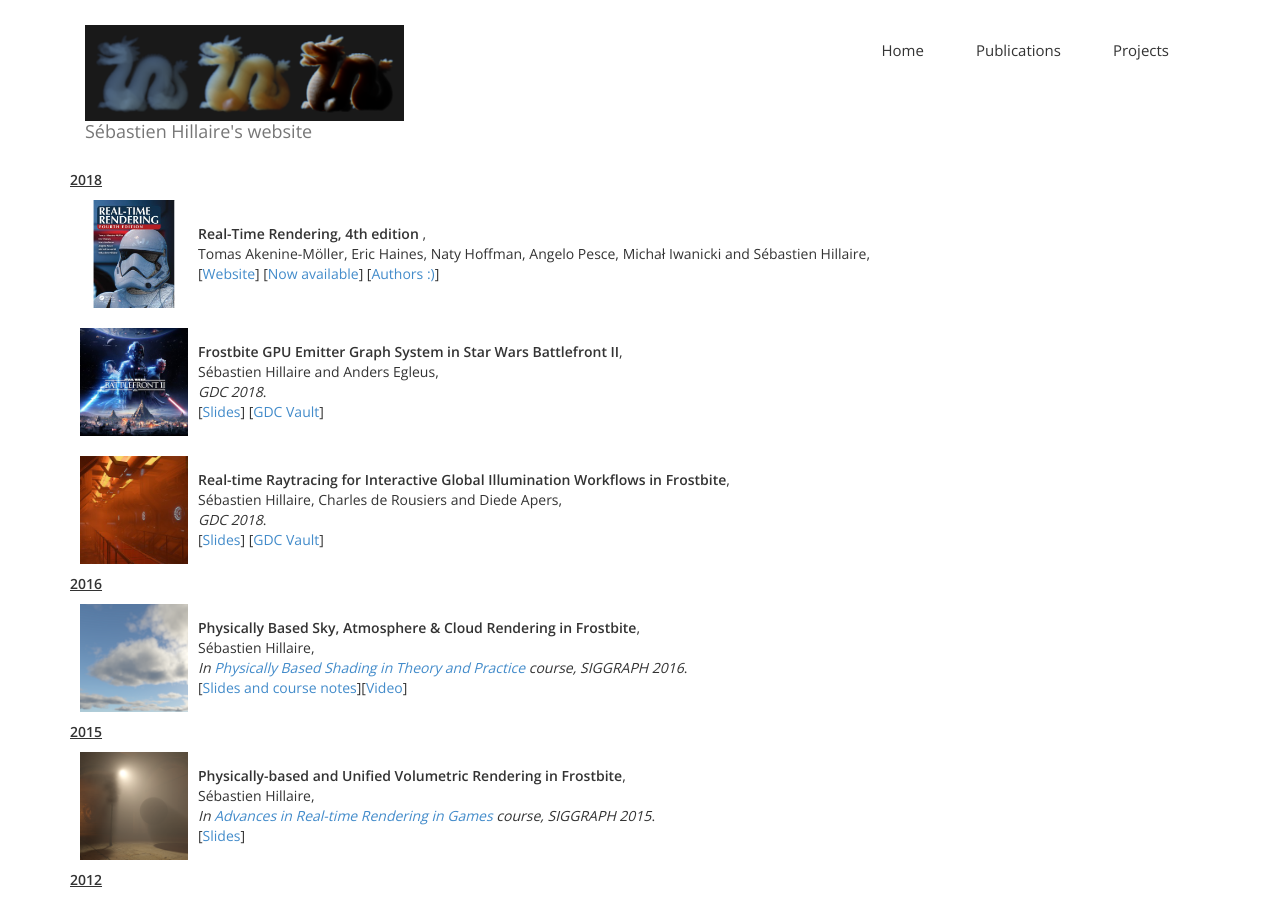
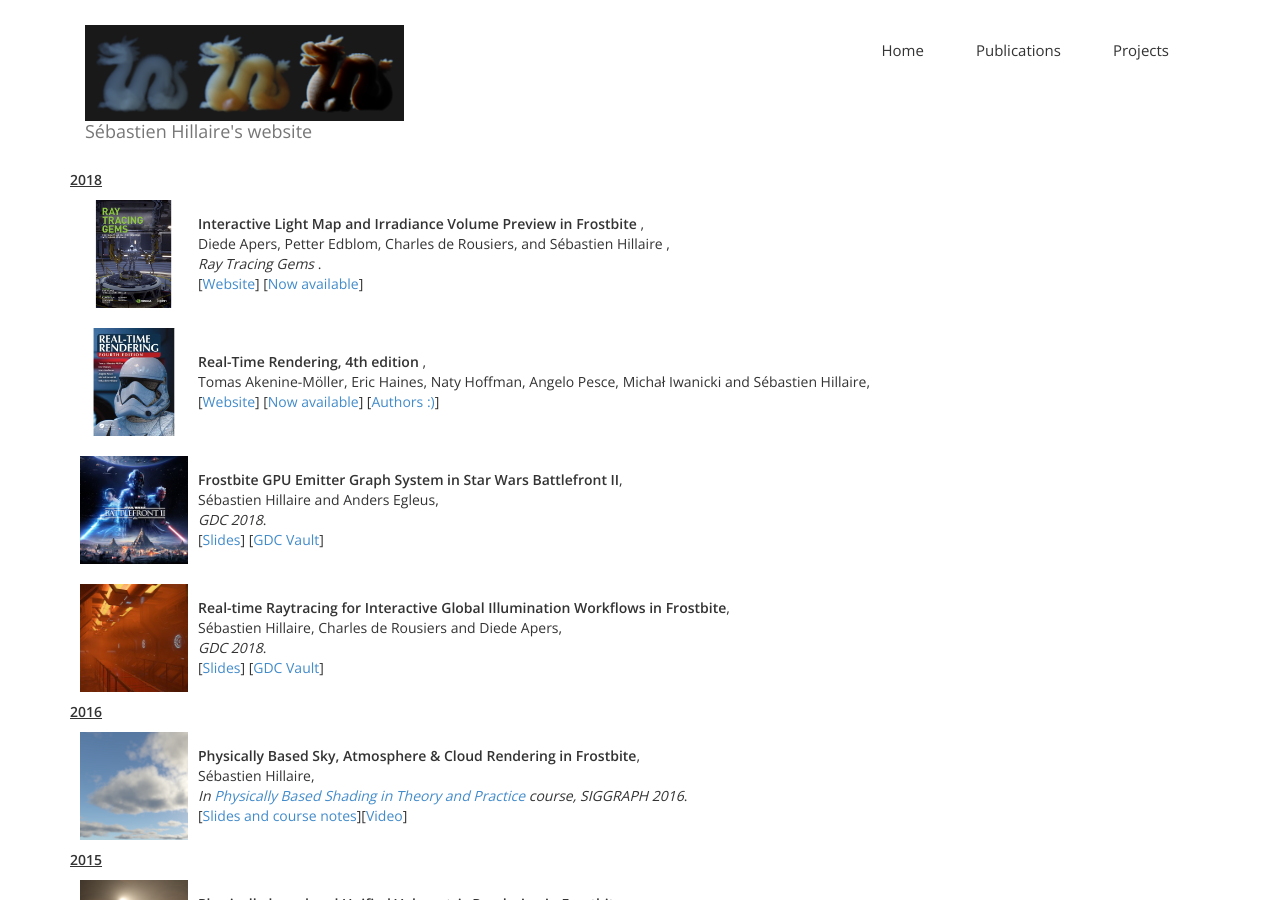
Before and after one commit to sebh/sebh.github.io, a Jekyll site: the page built from publications.html, in a window 1280 px wide and 900 px high. Built offline with Jekyll 4.4.1, drawn with Linux system fonts in a browser that asks for light colours; nearby versions of some CDN libraries; some web fonts are replaced.

Commit message:
Updated publication list

```diff
--- a/publications.html
+++ b/publications.html
@@ -55,6 +55,15 @@ permalink: /publications/
 
 
         <table class="pub-table">
+            <tr>
+                <td><img src="https://sebh.github.io/publications/2019rtg.jpg" class="pub-image"></td>
+                <td>
+                    <span class="pub-title"> Interactive Light Map and Irradiance Volume Preview in Frostbite </span>,<br />
+                    <span class="pub-autho"> Diede Apers, Petter Edblom, Charles de Rousiers, and S&eacute;bastien Hillaire </span>,<br />
+                    <span class="pub-where"> Ray Tracing Gems </span>.<br />
+                    [<a href="http://www.realtimerendering.com/raytracinggems/">Website</a>] [<a href="https://www.apress.com/us/book/9781484244265#otherversion=9781484244272">Now available</a>]
+                </td>
+            </tr>
             <tr>
                 <td><img src="https://sebh.github.io/publications/rtr4ed2018.jpg" class="pub-image"></td>
                 <td>
```
Also changed, not shown: publications/2019rtg.jpg (added).
